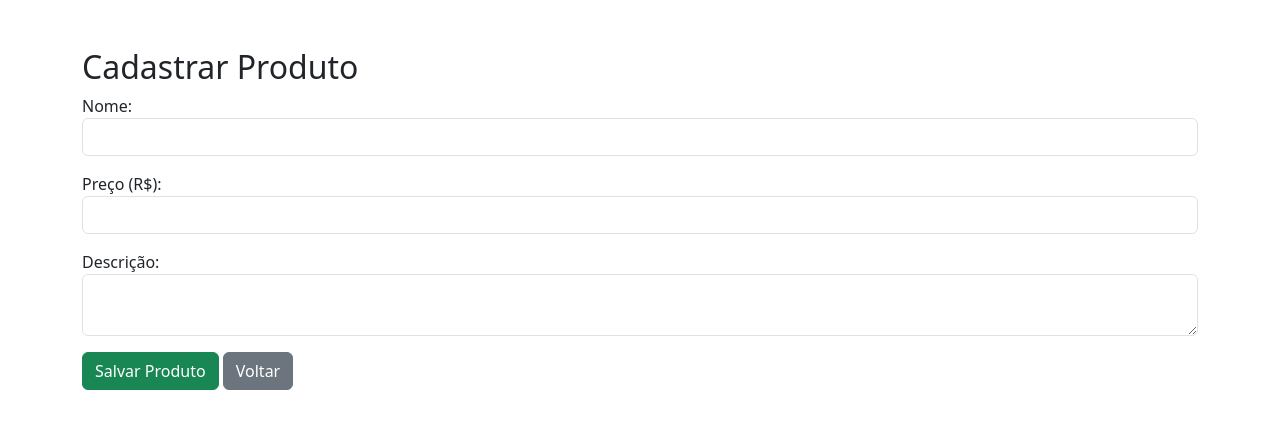
After one commit to paulohlima22/painel-vendas, a Flask app: page /cadastrar_produto in a window 1280 px wide. The commit adds this page. Shown: the top 429 px of the page. Run offline with Flask 3, Linux system fonts and the light colour scheme; the visitor is signed in with stand-in values (Sample User, id 1).

Commit message:
Adicionado suporte ao cadastro de produtos

```diff
--- a/app.py
+++ b/app.py
@@ -1,6 +1,7 @@
 from flask import Flask, render_template, request, redirect, url_for, session, flash
 from werkzeug.security import check_password_hash, generate_password_hash
 import users
+import produtos
 import email_config
 import yagmail
 import os
@@ -30,7 +31,8 @@ def login():
 @app.route('/dashboard')
 def dashboard():
     if 'usuario' in session:
-        return render_template('dashboard.html', usuario=session['usuario'])
+        lista_produtos = produtos.carregar_produtos()
+        return render_template('dashboard.html', usuario=session['usuario'], produtos=lista_produtos)
     return redirect(url_for('login'))
 
 @app.route('/logout')
@@ -47,7 +49,8 @@ def recuperar_senha():
         if email in usuarios:
             try:
                 yag = yagmail.SMTP(email_config.EMAIL_USER, email_config.EMAIL_PASS)
-                yag.send(email, 'Recuperação de senha', f'Clique aqui para redefinir: https://seu-app.onrender.com/nova_senha?email={email}')
+                link = f'https://painel-vendas-qktv.onrender.com/nova_senha?email={email}'
+                yag.send(email, 'Recuperação de senha', f'Clique no link para redefinir sua senha: {link}')
                 flash('Email para recuperação enviado.')
             except Exception as e:
                 flash(f"Erro ao enviar email: {e}")
@@ -75,6 +78,19 @@ def nova_senha():
             flash("Email não encontrado.")
     return render_template('nova_senha.html', email=email_query)
 
+@app.route('/cadastrar_produto', methods=['GET', 'POST'])
+def cadastrar_produto():
+    if 'usuario' not in session:
+        return redirect(url_for('login'))
+    if request.method == 'POST':
+        nome = request.form['nome']
+        preco = request.form['preco']
+        descricao = request.form['descricao']
+        produtos.adicionar_produto(nome, preco, descricao)
+        flash('Produto cadastrado com sucesso!')
+        return redirect(url_for('dashboard'))
+    return render_template('cadastrar_produto.html')
+
 if __name__ == '__main__':
     port = int(os.environ.get("PORT", 5000))
     app.run(host='0.0.0.0', port=port)
--- /dev/null
+++ b/templates/cadastrar_produto.html
@@ -0,0 +1,26 @@
+<!DOCTYPE html>
+<html>
+<head>
+    <title>Cadastrar Produto</title>
+    <link href="https://cdn.jsdelivr.net/npm/bootstrap@5.3.0/dist/css/bootstrap.min.css" rel="stylesheet">
+</head>
+<body class="container mt-5">
+    <h2>Cadastrar Produto</h2>
+    <form method="POST">
+        <div class="mb-3">
+            <label>Nome:</label>
+            <input type="text" name="nome" class="form-control" required>
+        </div>
+        <div class="mb-3">
+            <label>Preço (R$):</label>
+            <input type="number" name="preco" step="0.01" class="form-control" required>
+        </div>
+        <div class="mb-3">
+            <label>Descrição:</label>
+            <textarea name="descricao" class="form-control" required></textarea>
+        </div>
+        <button class="btn btn-success">Salvar Produto</button>
+        <a href="{{ url_for('listar_produtos') }}" class="btn btn-secondary">Voltar</a>
+    </form>
+</body>
+</html>
```
Also changed, not shown: templates/dashboard.html (+35 -5 lines), templates/produtos.html (added, +30 -0 lines).
